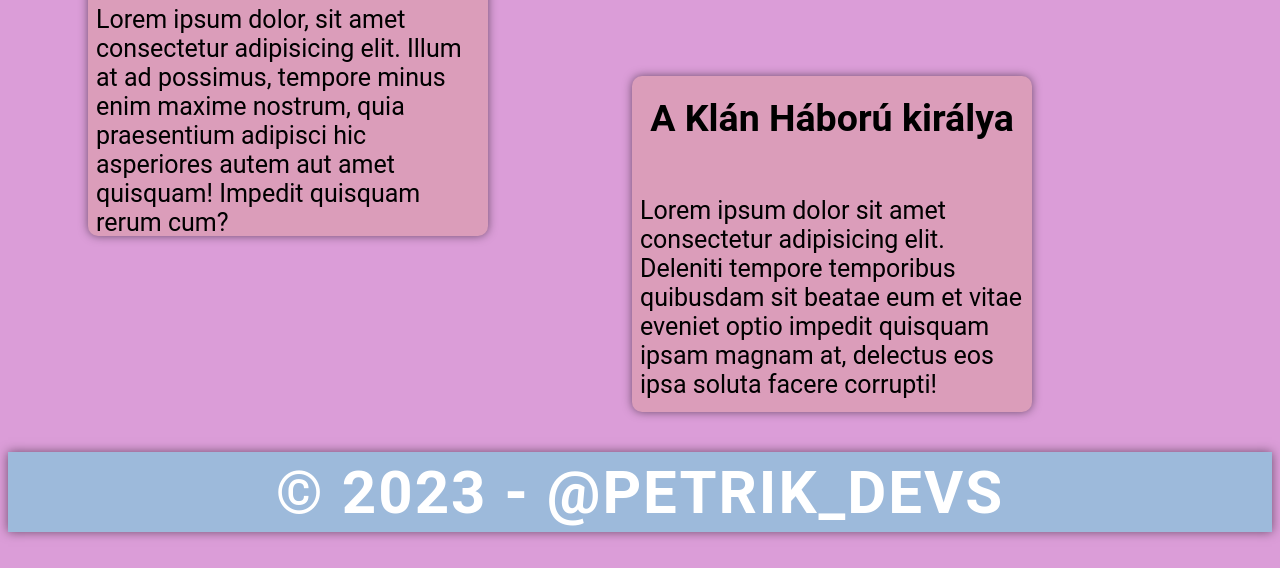
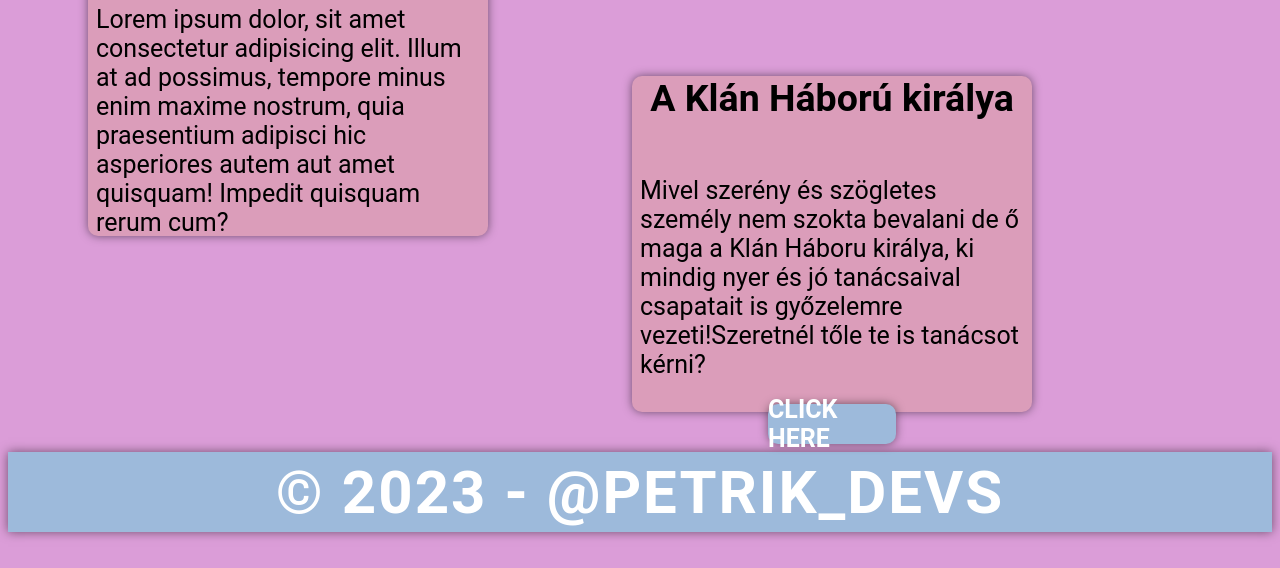
Before and after one commit to Preisler25/koczkaBased_backEnd, a website: page public/index.html in a window 1280 px wide. Shown: the part 720-1288 px from the top of the page. Drawn offline with Linux system fonts and the light colour scheme.

Commit message:
getttttinggg goooooddd

```diff
--- a/public/app.js
+++ b/public/app.js
@@ -41,5 +41,5 @@ let genPopUp = (txt) =>{
       <div id="popUp_quot">"${txt}"</div>
   </div>
 </div>`;
-  e.classList.add('active_pop_up')
+  e.classList.add('active_pop_up');
 }
--- a/public/index.html
+++ b/public/index.html
@@ -30,7 +30,7 @@
                     <img id="memes" src="https://petrik.hu/wp-content/uploads/2020/09/koczka_istvan.jpg" alt="koczka">
                     <img id="rendes"
                         src="https://cdn.discordapp.com/attachments/1110164952590856243/1111040037287641129/deepfried_1684962944017.jpg"
-                        alt="XD" onmouseover="quotationTime()" >
+                        alt="XD">
                 </div>
             </div>
             <div class="koczka_element">
@@ -41,9 +41,10 @@
             </div>
             <div class="koczka_element">
                 <h2>A Klán Háború királya</h2>
-                <p>Lorem ipsum dolor sit amet consectetur adipisicing elit. Deleniti tempore temporibus quibusdam sit
-                    beatae eum et vitae eveniet optio impedit quisquam ipsam magnam at, delectus eos ipsa soluta facere
-                    corrupti!</p>
+                <p>Mivel szerény és szögletes személy nem szokta bevalani de ő maga a Klán Háboru királya, ki mindig nyer és jó tanácsaival csapatait is győzelemre vezeti!Szeretnél tőle te is tanácsot kérni?</p>
+                <div id="click_btn_cont">
+                    <div onclick="quotationTime()" class="btn">CLICK HERE</div>
+                </div>
             </div>
         </section>
     </main>
--- a/public/style.scss
+++ b/public/style.scss
@@ -107,6 +107,29 @@
       img:nth-child(2n) {
         display: block;
       }
+    }
+
+    #click_btn_cont{
+      width: 30vw;
+      display: flex;
+      justify-content: center;
+    }
+
+    .btn{
+      width: 10vw;
+      height: 5vh;
+      background-color: rgb(157, 186, 219);
+      color: white;
+      display: flex;
+      justify-content: center;
+      align-items: center;
+      font-weight: bold;
+      box-shadow: 0 0 10px rgba(0, 0, 0, 0.5);
+      border-radius: 10px;
+      transition: 0.3s;
+    }
+    .btn:hover{
+      background-color: rgb(162, 157, 219);
     }
 
     footer {
```
Also changed, not shown: public/style.css, 1 other file.
